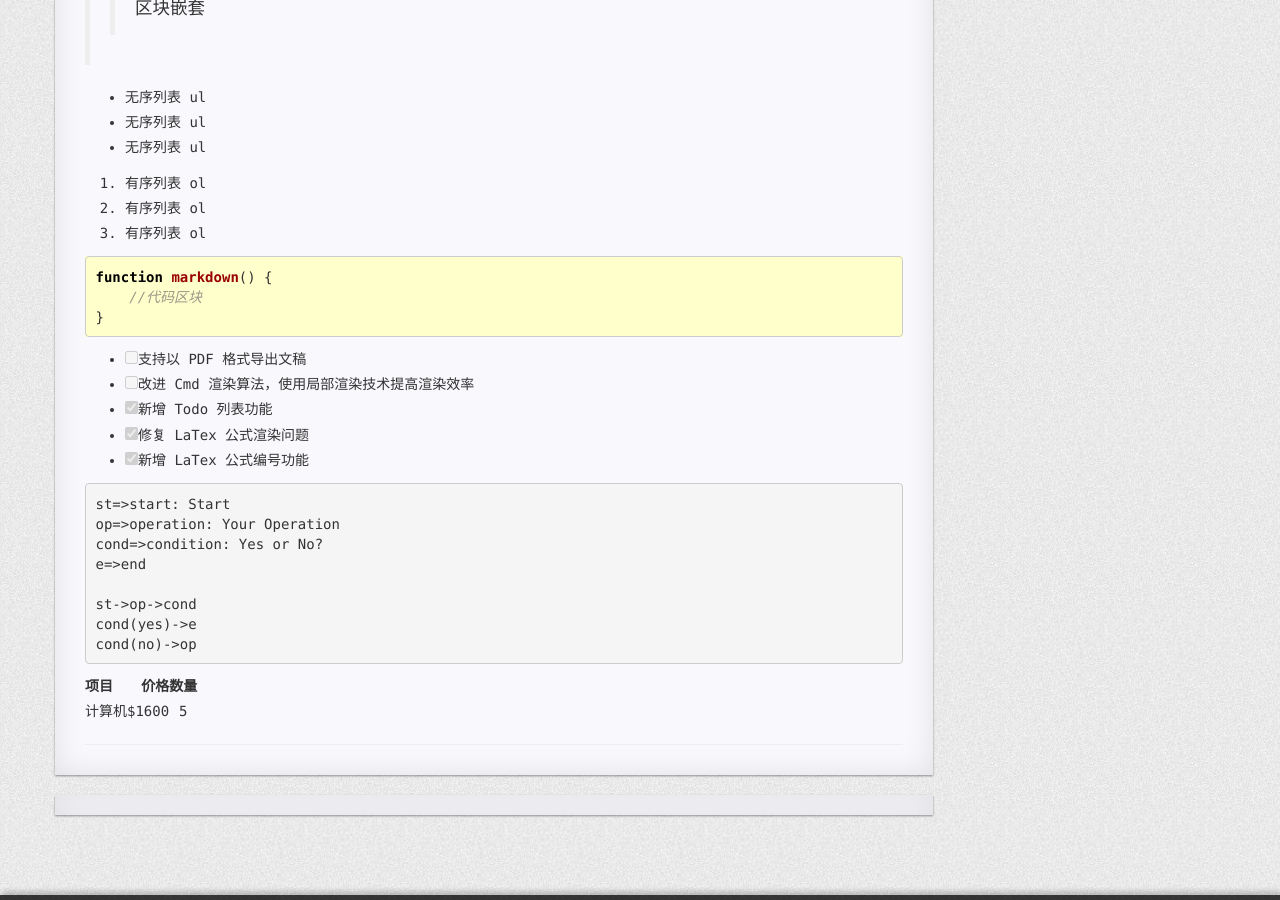
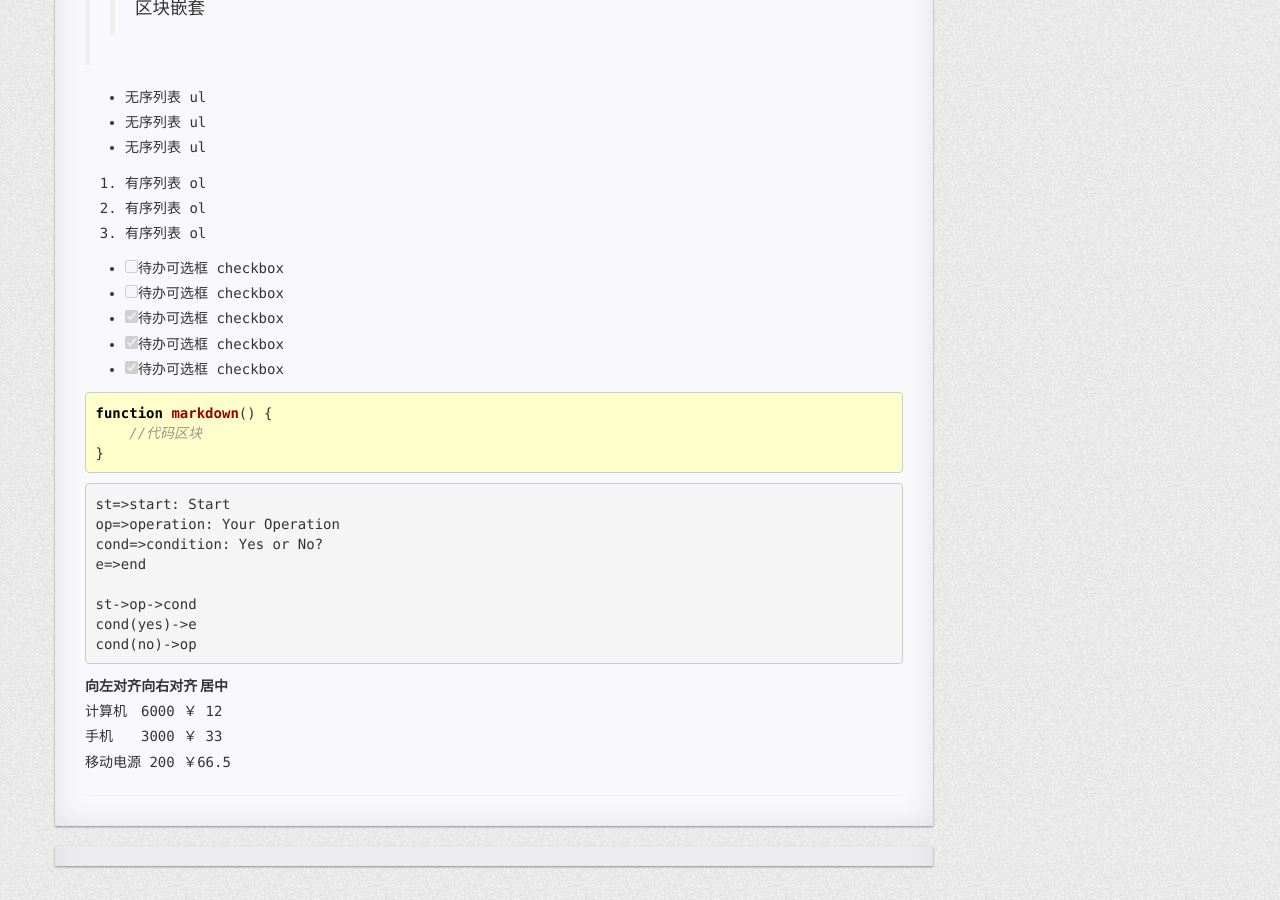
Before and after one commit to jeanys/jeanys.github.io, a Jekyll site: the page built from _posts/2015-12-29-markdown-syntax.md, in a window 1280 px wide and 900 px high, scrolled down 696 px. Built offline with Jekyll 4.4.1, drawn with Linux system fonts in a browser that asks for light colours; nearby versions of some CDN libraries; Markdown is read by kramdown in place of the engine named in the settings.

Commit message:
syntax test
table & flow

````diff
--- a/_posts/2015-12-29-markdown-syntax.md
+++ b/_posts/2015-12-29-markdown-syntax.md
@@ -34,19 +34,19 @@ Markdown 是一个 Web 上使用的文本到HTML的转换工具，可以通过
 2. 有序列表 ol
 3. 有序列表 ol
 
-~~~javascript
+- [ ] 待办可选框 checkbox
+- [ ] 待办可选框 checkbox
+- [x] 待办可选框 checkbox
+- [x] 待办可选框 checkbox
+- [x] 待办可选框 checkbox
+
+```javascript
 function markdown() {
     //代码区块
 }
-~~~
+```
 
-- [ ] 支持以 PDF 格式导出文稿
-- [ ] 改进 Cmd 渲染算法，使用局部渲染技术提高渲染效率
-- [x] 新增 Todo 列表功能
-- [x] 修复 LaTex 公式渲染问题
-- [x] 新增 LaTex 公式编号功能
-
-```flow
+~~~flow
 st=>start: Start
 op=>operation: Your Operation
 cond=>condition: Yes or No?
@@ -55,8 +55,10 @@ e=>end
 st->op->cond
 cond(yes)->e
 cond(no)->op
-```
+~~~
 
-| 项目       | 价格    |  数量   |
-| --------   | -----:  | :----:  |
-| 计算机     | \$1600  |   5     |
+| 向左对齐  | 向右对齐 | 居中 |
+| :-------- | --------:| :--: |
+| 计算机    |  6000 ￥ |  12  |
+| 手机      |  3000 ￥ |  33  |
+| 移动电源  |   200 ￥ | 66.5 |
````
